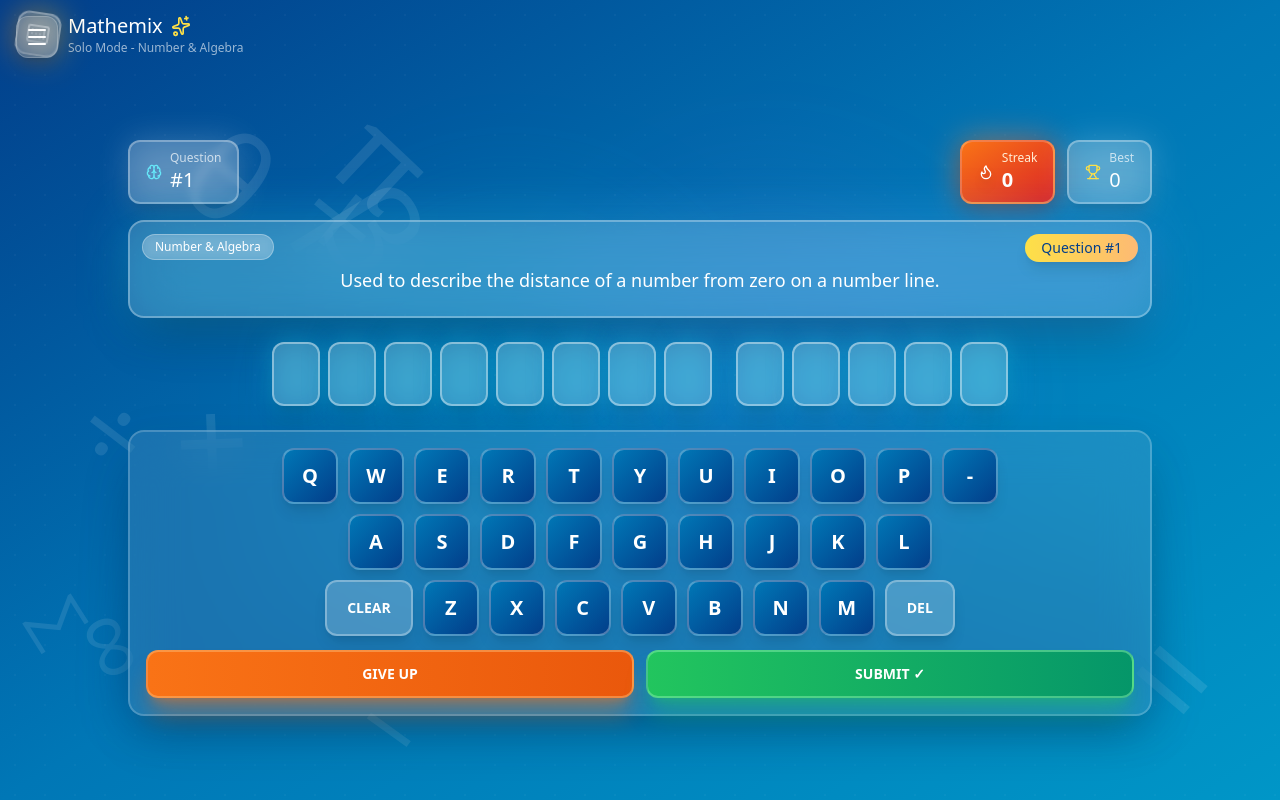
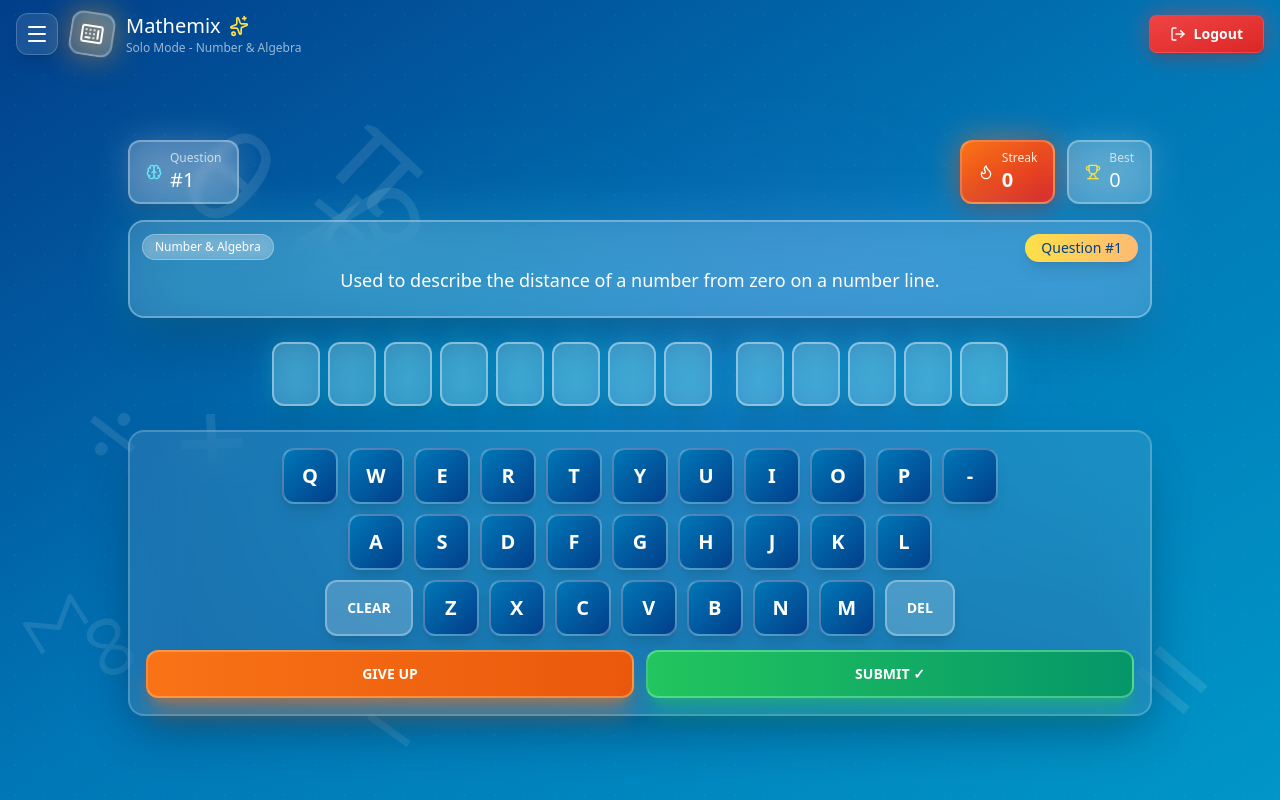
Before and after one commit to Manoy54/MatheMix-repository, a React (Vite) app: page /game in a window 1280 px wide. Built offline with nearby package versions, Linux system fonts and the light colour scheme; no server answers; the database is empty; sample sign-in values are in the browser's storage.

Commit message:
Fixed sidebar toggle placement

```diff
--- a/src/App.jsx
+++ b/src/App.jsx
@@ -82,8 +82,9 @@ function App() {
     const isFullScreen = fullScreenRoutes.includes(location.pathname);
     const isLoginPage = location.pathname === "/";
 
-    // NEW: Check if we are specifically in the lobby
-    const isLobby = location.pathname === "/lobby";
+    // NEW: Check if we are specifically in the lobby, mode select, category select, or game screens
+    // These screens have their own internal sidebar toggle buttons
+    const isLobbyOrModeSelect = location.pathname === "/lobby" || location.pathname === "/mode-select" || location.pathname === "/category-select" || location.pathname === "/game";
 
     return (
         <div className={isFullScreen ? "font-nunito min-h-screen w-full relative" : "bg-[#023e8a] text-white min-h-screen p-4 font-sans relative"}>
@@ -100,9 +101,9 @@ function App() {
                     />
 
                     {/* FLOATING MENU BUTTON */}
-                    {/* CHANGE: We added '!isLobby' here. We hide this floating button on the lobby
-                        because Lobby.jsx has its own integrated button now. */}
-                    {!isLobby && (
+                    {/* CHANGE: We hide this floating button on lobby, mode-select, category-select, and game
+                        because they now have their own integrated buttons. */}
+                    {!isLobbyOrModeSelect && (
                         <motion.button
                             whileHover={{ scale: 1.1 }}
                             whileTap={{ scale: 0.9 }}
@@ -128,7 +129,11 @@ function App() {
                         path="/mode-select"
                         element={
                             <ProtectedRoute user={currentUser}>
-                                <ModeSelect username={username} onLogout={handleLogout} />
+                                <ModeSelect
+                                    username={username}
+                                    onLogout={handleLogout}
+                                    onOpenSidebar={() => setSidebarOpen(true)}
+                                />
                             </ProtectedRoute>
                         }
                     />
@@ -137,7 +142,11 @@ function App() {
                         path="/category-select"
                         element={
                             <ProtectedRoute user={currentUser}>
-                                <CategorySelect />
+                                <CategorySelect
+                                    username={username}
+                                    onLogout={handleLogout}
+                                    onOpenSidebar={() => setSidebarOpen(true)}
+                                />
                             </ProtectedRoute>
                         }
                     />
@@ -146,7 +155,11 @@ function App() {
                         path="/game"
                         element={
                             <ProtectedRoute user={currentUser}>
-                                <Game onGameEnd={handleSoloGameEnd} />
+                                <Game
+                                    onGameEnd={handleSoloGameEnd}
+                                    onOpenSidebar={() => setSidebarOpen(true)}
+                                    onLogout={handleLogout}
+                                />
                             </ProtectedRoute>
                         }
                     />
@@ -159,6 +172,7 @@ function App() {
                                 <Lobby
                                     user={currentUser}
                                     onOpenSidebar={() => setSidebarOpen(true)}
+                                    onLogout={handleLogout}
                                 />
                             </ProtectedRoute>
                         }
--- a/src/pages/CategorySelect.jsx
+++ b/src/pages/CategorySelect.jsx
@@ -5,7 +5,7 @@ import { useNavigate } from 'react-router-dom';
 import { motion } from 'framer-motion';
 import Background3D from '../components/Background3D.jsx';
 import {
-    Calculator, Sparkles, Ruler, PieChart, Flame, Info,
+    Calculator, Sparkles, Ruler, PieChart, Flame, Info, Menu, LogOut,
     // Math Symbols
     Plus, Minus, X, Divide,
     // Geometry Symbols
@@ -14,7 +14,7 @@ import {
     BarChart, LineChart, TrendingUp, Percent
 } from 'lucide-react';
 
-export default function CategorySelect({ username, onLogout }) {
+export default function CategorySelect({ username, onLogout, onOpenSidebar }) {
     const navigate = useNavigate();
     const [hoveredCategory, setHoveredCategory] = useState(null);
 
@@ -66,7 +66,7 @@ export default function CategorySelect({ username, onLogout }) {
 
             {/* Main Content Layer */}
             {/* Added pointer-events-none to container so mouse reaches 3D bg */}
-            <div className="relative z-10 container mx-auto px-4 h-screen flex flex-col pointer-events-none">
+            <div className="relative z-10 px-4 h-screen flex flex-col pointer-events-none">
 
                 {/* Header */}
                 <motion.div
@@ -75,6 +75,17 @@ export default function CategorySelect({ username, onLogout }) {
                     className="flex items-center justify-between pt-4 pb-2 shrink-0 pointer-events-auto"
                 >
                     <div className="flex items-center gap-3">
+                        {/* Hamburger Menu Button */}
+                        {onOpenSidebar && (
+                            <motion.button
+                                whileHover={{ scale: 1.1 }}
+                                whileTap={{ scale: 0.9 }}
+                                onClick={onOpenSidebar}
+                                className="bg-white/10 backdrop-blur-md p-2 rounded-xl border border-white/20 text-white shadow-lg hover:bg-white/20 transition-all"
+                            >
+                                <Menu className="w-6 h-6" />
+                            </motion.button>
+                        )}
                         <motion.div
                             animate={{ rotate: [0, 360] }}
                             transition={{ duration: 20, repeat: Infinity, ease: "linear" }}
@@ -97,7 +108,18 @@ export default function CategorySelect({ username, onLogout }) {
                             </h1>
                         </div>
                     </div>
-                    {/* Back Button Removed Here */}
+                    <motion.button
+                        onClick={onLogout}
+                        whileHover={{ scale: 1.05 }}
+                        whileTap={{ scale: 0.95 }}
+                        className="relative group"
+                    >
+                        <div className="absolute inset-0 bg-red-500 rounded-lg blur-md opacity-50 group-hover:opacity-75 transition-opacity" />
+                        <div className="relative bg-gradient-to-br from-red-500 to-red-600 text-white px-5 py-2 rounded-lg flex items-center gap-2 border border-red-400/30 font-bold text-sm shadow-lg">
+                            <LogOut className="w-4 h-4" />
+                            Logout
+                        </div>
+                    </motion.button>
                 </motion.div>
 
                 {/* Centered Content */}
@@ -158,9 +180,8 @@ export default function CategorySelect({ username, onLogout }) {
                                         onClick={() => handleSelect(category.id)}
                                         whileHover={{ scale: 1.05, y: -5 }}
                                         whileTap={{ scale: 0.98 }}
-                                        className={`w-full h-full relative overflow-hidden rounded-3xl p-6 bg-gradient-to-br ${category.color} border-2 border-white/30 shadow-2xl text-left backdrop-blur-sm transition-all ${
-                                            hoveredCategory === category.id ? category.glowColor : ''
-                                        }`}
+                                        className={`w-full h-full relative overflow-hidden rounded-3xl p-6 bg-gradient-to-br ${category.color} border-2 border-white/30 shadow-2xl text-left backdrop-blur-sm transition-all ${hoveredCategory === category.id ? category.glowColor : ''
+                                            }`}
                                     >
                                         {/* SHINE EFFECT */}
                                         <div className="absolute inset-0 -translate-x-full group-hover:animate-[shine_1.5s_infinite] bg-gradient-to-r from-transparent via-white/20 to-transparent z-20" />
@@ -171,11 +192,10 @@ export default function CategorySelect({ username, onLogout }) {
                                                     <div className={`bg-gradient-to-br ${category.iconBg} w-16 h-16 rounded-2xl flex items-center justify-center shadow-inner border border-white/20 backdrop-blur-sm`}>
                                                         <category.icon className="w-9 h-9 text-white" />
                                                     </div>
-                                                    <div className={`w-3 h-3 rounded-full transition-all ${
-                                                        hoveredCategory === category.id
-                                                            ? 'bg-yellow-300 shadow-[0_0_10px_#fde047]'
-                                                            : 'bg-white/20'
-                                                    }`} />
+                                                    <div className={`w-3 h-3 rounded-full transition-all ${hoveredCategory === category.id
+                                                        ? 'bg-yellow-300 shadow-[0_0_10px_#fde047]'
+                                                        : 'bg-white/20'
+                                                        }`} />
                                                 </div>
 
                                                 <h3 className="text-white text-2xl font-black mb-2 leading-tight">
--- a/src/pages/Game.jsx
+++ b/src/pages/Game.jsx
@@ -1,11 +1,11 @@
 import React, { useState, useMemo, useEffect, useCallback } from 'react';
 import { useLocation, useNavigate } from 'react-router-dom';
-import { Calculator, Sparkles, Flame, Trophy, Brain, AlertCircle } from 'lucide-react';
+import { Calculator, Sparkles, Flame, Trophy, Brain, AlertCircle, Menu, LogOut } from 'lucide-react';
 import { motion, AnimatePresence } from 'framer-motion';
 import { QUESTIONS } from '../data.js';
 import Keyboard from '../components/Keyboard.jsx';
 
-export default function Game({ onGameEnd }) {
+export default function Game({ onGameEnd, onOpenSidebar, onLogout }) {
     const location = useLocation();
     const navigate = useNavigate();
 
@@ -70,7 +70,7 @@ export default function Game({ onGameEnd }) {
         });
     }, [answerWithSpaces.length, answerStatus]);
 
-    const handleSpace = useCallback(() => {}, []);
+    const handleSpace = useCallback(() => { }, []);
     const handleClear = useCallback(() => {
         if (!answerStatus) setInput('');
     }, [answerStatus]);
@@ -240,10 +240,21 @@ export default function Game({ onGameEnd }) {
                 )}
             </AnimatePresence>
 
-            <div className="relative z-10 container mx-auto px-4 py-3 h-screen flex flex-col">
+            <div className="relative z-10 px-4 py-3 h-screen flex flex-col">
                 {/* --- Header --- */}
                 <motion.div initial={{ y: -50, opacity: 0 }} animate={{ y: 0, opacity: 1 }} className="flex items-center justify-between mb-3 flex-shrink-0">
-                    <div className="flex items-center gap-2">
+                    <div className="flex items-center gap-3">
+                        {/* Hamburger Menu Button */}
+                        {onOpenSidebar && (
+                            <motion.button
+                                whileHover={{ scale: 1.1 }}
+                                whileTap={{ scale: 0.9 }}
+                                onClick={onOpenSidebar}
+                                className="bg-white/10 backdrop-blur-md p-2 rounded-xl border border-white/20 text-white shadow-lg hover:bg-white/20 transition-all"
+                            >
+                                <Menu className="w-6 h-6" />
+                            </motion.button>
+                        )}
                         {/* Rotating Calculator Icon */}
                         <motion.div
                             animate={{ rotate: [0, 360] }}
@@ -269,6 +280,18 @@ export default function Game({ onGameEnd }) {
                             <p className="text-white/60 text-xs">Solo Mode - {category}</p>
                         </div>
                     </div>
+                    <motion.button
+                        onClick={onLogout}
+                        whileHover={{ scale: 1.05 }}
+                        whileTap={{ scale: 0.95 }}
+                        className="relative group"
+                    >
+                        <div className="absolute inset-0 bg-red-500 rounded-lg blur-md opacity-50 group-hover:opacity-75 transition-opacity" />
+                        <div className="relative bg-gradient-to-br from-red-500 to-red-600 text-white px-5 py-2 rounded-lg flex items-center gap-2 border border-red-400/30 font-bold text-sm shadow-lg">
+                            <LogOut className="w-4 h-4" />
+                            Logout
+                        </div>
+                    </motion.button>
                 </motion.div>
 
                 {/* --- Main Game Area --- */}
@@ -311,13 +334,11 @@ export default function Game({ onGameEnd }) {
                                                 return (
                                                     <motion.div
                                                         key={`particle-${i}`}
-                                                        className={`absolute bottom-0 left-1/2 ${
-                                                            isLarge ? 'w-5 h-5' : 'w-4 h-4'
-                                                        } rounded-full ${
-                                                            isOrange
+                                                        className={`absolute bottom-0 left-1/2 ${isLarge ? 'w-5 h-5' : 'w-4 h-4'
+                                                            } rounded-full ${isOrange
                                                                 ? 'bg-gradient-to-t from-orange-500 to-red-500'
                                                                 : 'bg-gradient-to-t from-yellow-400 to-orange-400'
-                                                        }`}
+                                                            }`}
                                                         style={{
                                                             boxShadow: isOrange
                                                                 ? '0 0 20px rgba(251, 146, 60, 1)'
--- a/src/pages/multiplayer/Lobby.jsx
+++ b/src/pages/multiplayer/Lobby.jsx
@@ -1,5 +1,5 @@
 import { useState, useEffect } from 'react';
-import { Calculator, Sparkles, Menu } from 'lucide-react';
+import { Calculator, Sparkles, Menu, LogOut } from 'lucide-react';
 import { motion } from 'framer-motion';
 import RoomSelection from './RoomSelection';
 import HostLobby from './HostLobby';
@@ -7,12 +7,12 @@ import PlayerWaiting from './PlayerWaiting';
 
 // Mock Firebase functions for demo - replace with actual imports
 const db = {};
-const doc = () => {};
-const setDoc = () => {};
+const doc = () => { };
+const setDoc = () => { };
 const getDoc = () => ({ exists: () => false });
-const updateDoc = () => {};
-const onSnapshot = () => () => {};
-const arrayUnion = () => {};
+const updateDoc = () => { };
+const onSnapshot = () => () => { };
+const arrayUnion = () => { };
 
 // Mock data
 const QUESTIONS = {
@@ -25,7 +25,7 @@ const generateRoomCode = () => {
     return Math.random().toString(36).substring(2, 7).toUpperCase();
 };
 
-export default function Lobby({ user, onOpenSidebar }) {
+export default function Lobby({ user, onOpenSidebar, onLogout }) {
     const mathSymbols = ['+', '−', '×', '÷', '=', 'π', '∑', '√', '∞', 'α', 'β', 'θ'];
 
     // UI state
@@ -202,14 +202,14 @@ export default function Lobby({ user, onOpenSidebar }) {
             />
 
             {/* Content */}
-            <div className="relative z-10 container mx-auto px-4 h-screen flex flex-col">
-                {/* Header - MATCHING ModeSelect.jsx */}
+            <div className="relative z-10 px-4 h-screen flex flex-col">
+                {/* Header - Left-aligned Logo */}
                 <motion.div
                     initial={{ y: -20, opacity: 0 }}
                     animate={{ y: 0, opacity: 1 }}
                     className="flex items-center justify-between pt-4 pb-2 shrink-0"
                 >
-                    {/* Left side with Menu button and Logo */}
+                    {/* Logo & Sidebar Toggle */}
                     <div className="flex items-center gap-3">
                         {/* Hamburger Menu Button */}
                         {onOpenSidebar && (
@@ -248,10 +248,24 @@ export default function Lobby({ user, onOpenSidebar }) {
                             </h1>
                         </div>
                     </div>
+
+                    {/* Logout Button */}
+                    <motion.button
+                        onClick={onLogout}
+                        whileHover={{ scale: 1.05 }}
+                        whileTap={{ scale: 0.95 }}
+                        className="relative group"
+                    >
+                        <div className="absolute inset-0 bg-red-500 rounded-lg blur-md opacity-50 group-hover:opacity-75 transition-opacity" />
+                        <div className="relative bg-gradient-to-br from-red-500 to-red-600 text-white px-5 py-2 rounded-lg flex items-center gap-2 border border-red-400/30 font-bold text-sm shadow-lg">
+                            <LogOut className="w-4 h-4" />
+                            Logout
+                        </div>
+                    </motion.button>
                 </motion.div>
 
-                {/* Main Content - Scrollable Area */}
-                <div className="flex-1 flex items-center justify-center min-h-0 overflow-y-auto">
+                {/* Main Content - Non-scrollable */}
+                <div className="flex-1 flex items-center justify-center">
                     <div className="w-full max-w-5xl py-4">
                         {/* SELECT VIEW */}
                         {view === "select" && (
```
Also changed, not shown: src/pages/ModeSelect.jsx (+19 -5 lines).
